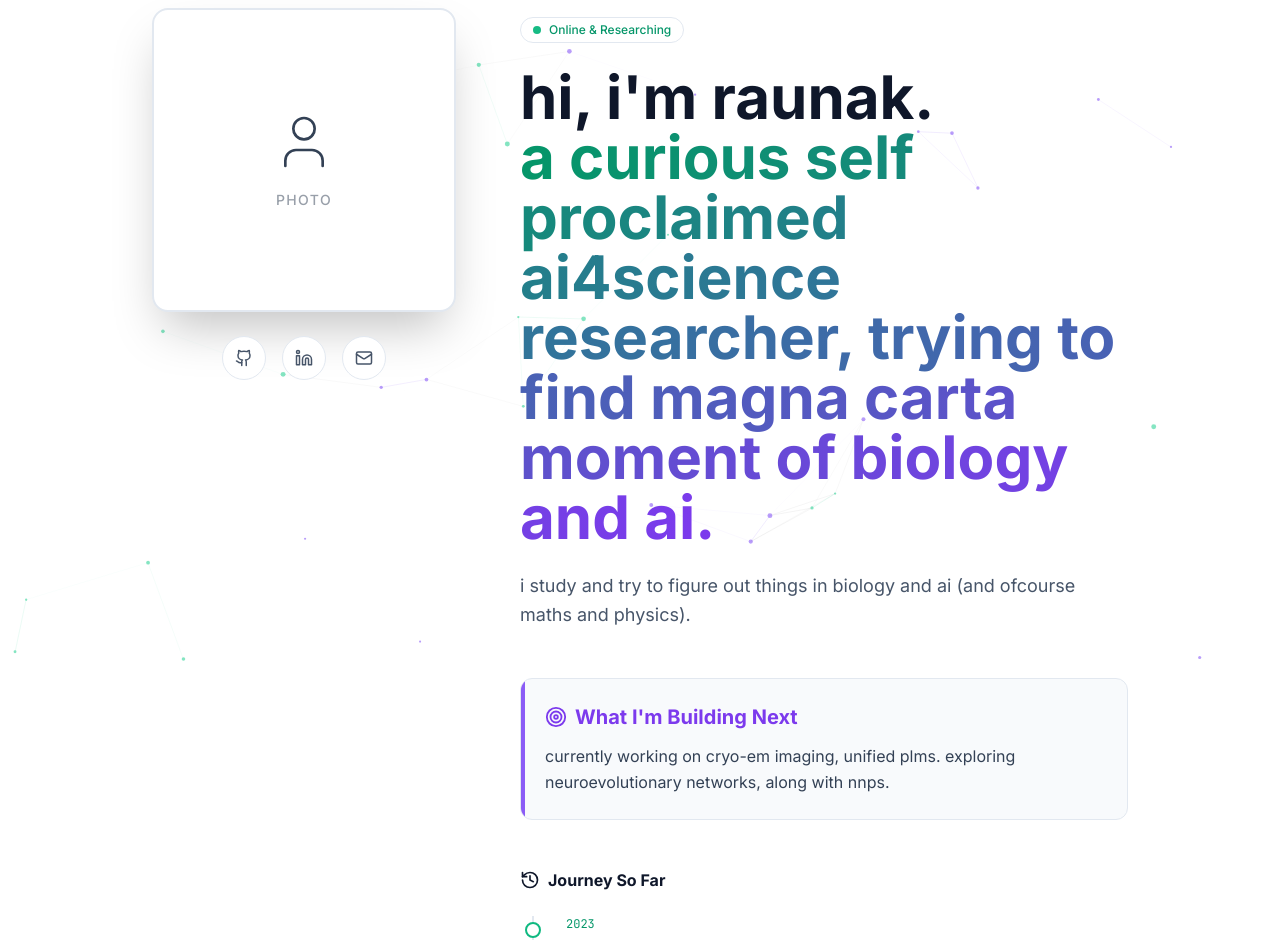
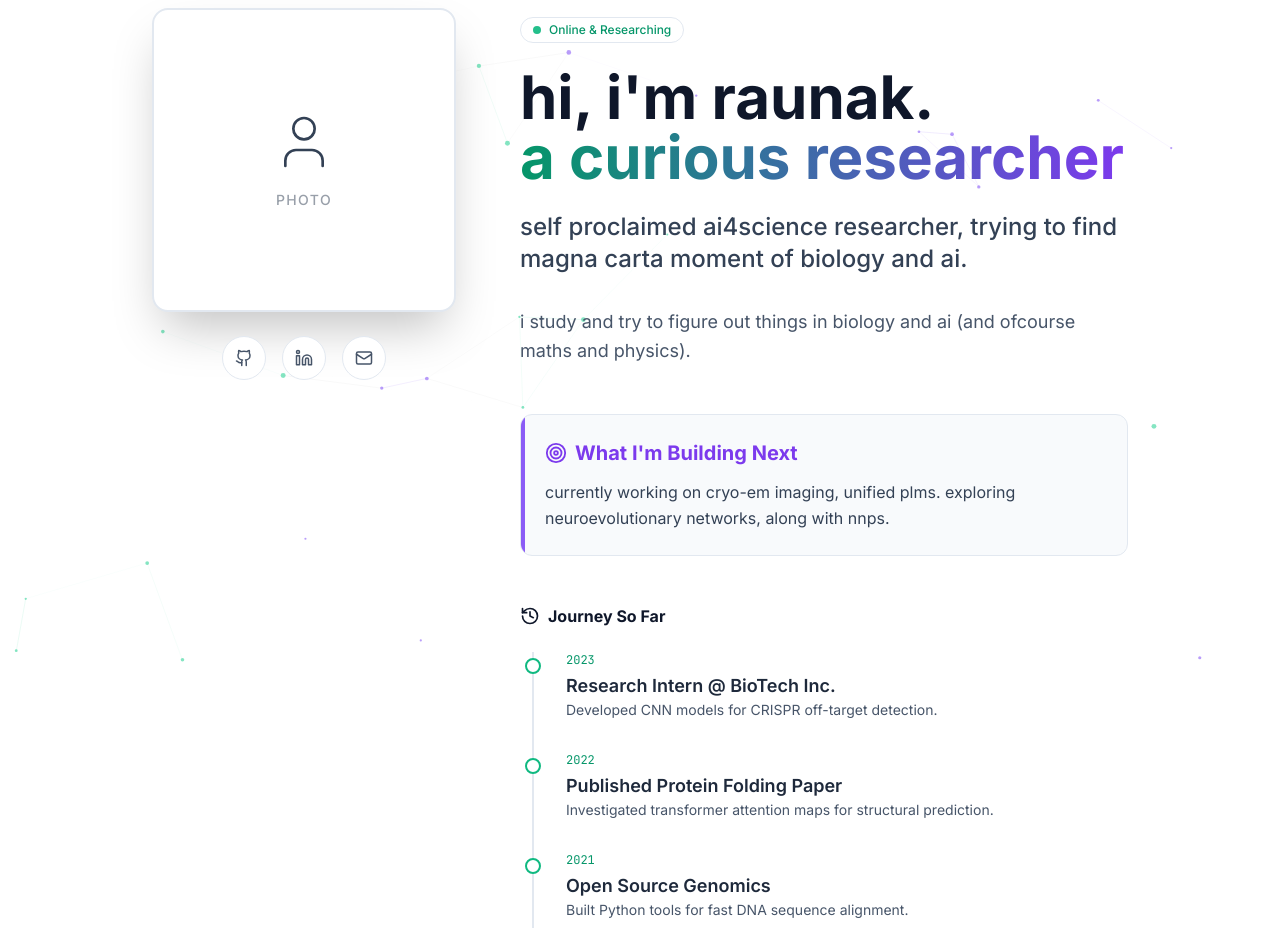
Before and after one commit to 0xGu4rdI4N/blog, a Next.js app: page / in a window 1280 px wide. Shown: the part 120-1060 px from the top of the page. Built offline with nearby package versions, Linux system fonts and the light colour scheme.

Commit message:
Refactor homepage hero and timeline, update page title

```diff
--- a/src/app/layout.js
+++ b/src/app/layout.js
@@ -14,7 +14,7 @@ const merriweather = Merriweather({
 const jetbrains = JetBrains_Mono({ subsets: ["latin"], variable: "--font-mono" });
 
 export const metadata = {
-  title: "Raunak | Bio-Computational Researcher",
+  title: "Raunak",
   description: "Exploring the intersection of Biology and ML.",
 };
 
--- a/src/app/page.js
+++ b/src/app/page.js
@@ -41,9 +41,13 @@ export default function Home() {
                         <h1 className="text-4xl md:text-6xl font-bold mb-6 leading-tight text-slate-900 dark:text-slate-100">
                             hi, i'm raunak. <br />
                             <span className="text-transparent bg-clip-text bg-gradient-to-r from-emerald-600 to-violet-600 dark:from-emerald-500 dark:to-violet-600">
-                                a curious self proclaimed ai4science researcher, trying to find magna carta moment of biology and ai.
+                                a curious researcher
                             </span>
                         </h1>
+
+                        <p className="text-xl md:text-2xl font-medium mb-8 text-slate-700 dark:text-slate-300">
+                            self proclaimed ai4science researcher, trying to find magna carta moment of biology and ai.
+                        </p>
 
                         <p className="text-lg leading-relaxed mb-12 text-slate-600 dark:text-slate-400">
                             i study and try to figure out things in biology and ai (and ofcourse maths and physics).
@@ -66,7 +70,8 @@ export default function Home() {
                                 <h4 className="font-bold mb-6 flex items-center gap-2 text-slate-900 dark:text-slate-200">
                                     <History size={20} /> Journey So Far
                                 </h4>
-                                <div className="relative border-l-2 ml-3 space-y-8 border-slate-200 dark:border-neutral-800">
+                                <div className="max-h-96 overflow-y-auto pr-4 scrollbar-thin scrollbar-thumb-slate-200 dark:scrollbar-thumb-neutral-800 scrollbar-track-transparent">
+                                    <div className="relative border-l-2 ml-3 space-y-8 border-slate-200 dark:border-neutral-800 pb-2">
                                         {TIMELINE_ITEMS.map((item, index) => (
                                             <div key={index} className="relative pl-8">
                                                 <div className="absolute -left-[9px] top-1.5 w-4 h-4 rounded-full border-2 bg-white dark:bg-neutral-950 border-emerald-500"></div>
@@ -75,6 +80,7 @@ export default function Home() {
                                                 <p className="text-sm text-slate-600 dark:text-slate-500">{item.desc}</p>
                                             </div>
                                         ))}
+                                    </div>
                                 </div>
                             </div>
                         </div>
```
Lines whose indentation alone changed are shown as unchanged.
